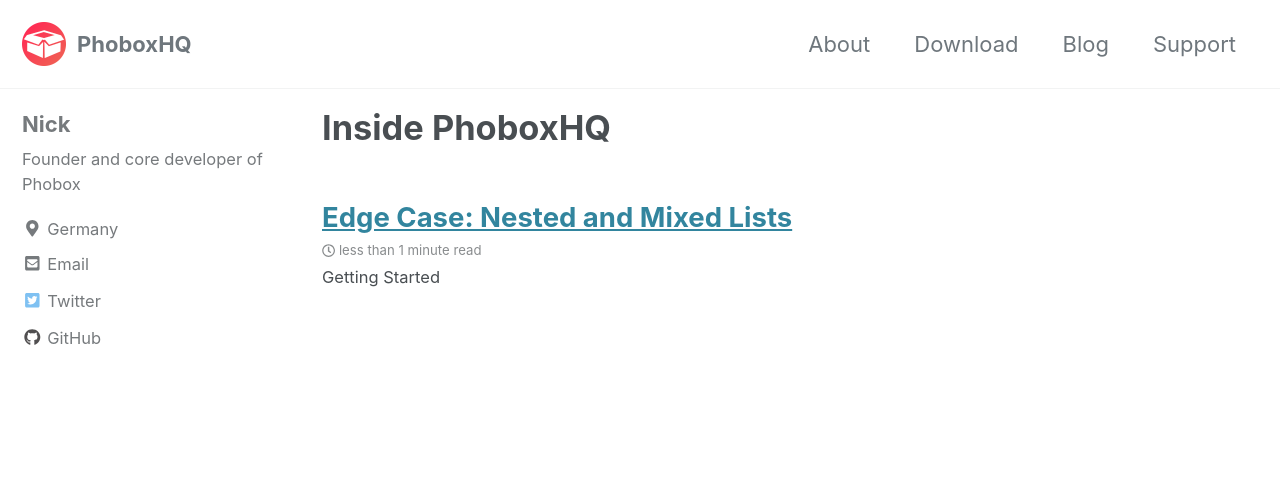
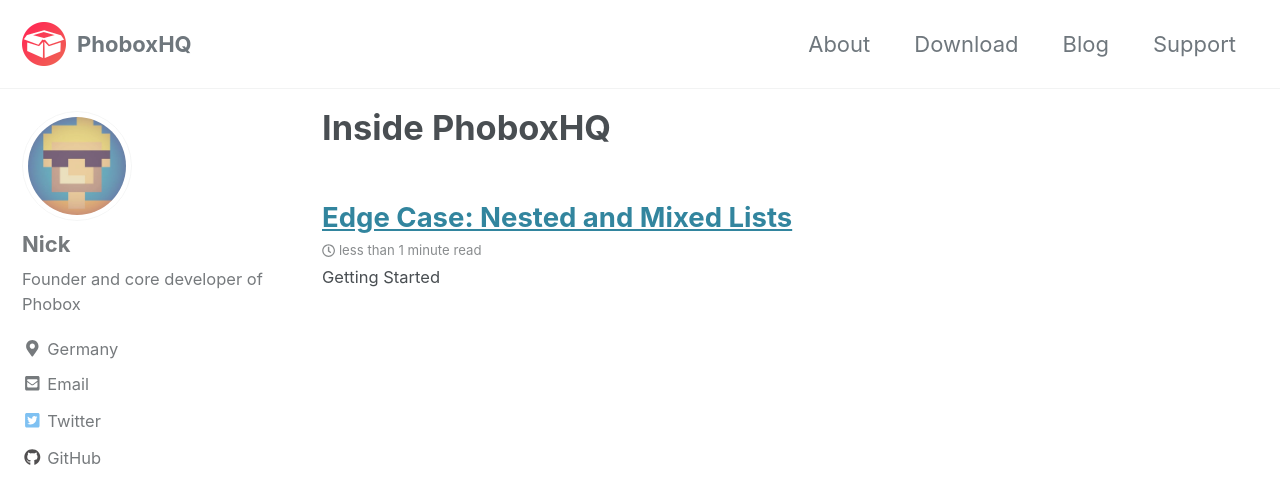
Before and after one commit to phoboxhq/home2, a Jekyll site: the page built from _pages/blog.md, in a window 1280 px wide and 900 px high. Shown: the top 504 px of the window. Built offline with Jekyll 4.4.1, drawn with Linux system fonts in a browser that asks for light colours; cached includes are drawn as plain includes; nearby versions of some CDN libraries.

Commit message:
Adding avatar

```diff
--- a/_config.yml
+++ b/_config.yml
@@ -107,7 +107,7 @@
 # Site Author
 author:
   name             : "Nick"
-  avatar           : # path of avatar image, e.g. "/assets/images/bio-photo.jpg"
+  avatar           : "/assets/images/nick_avatar.jpg"
   bio              : "Founder and core developer of Phobox"
   location         : "Germany"
   links:
```
Also changed, not shown: assets/images/nick_avatar.jpg (added).
